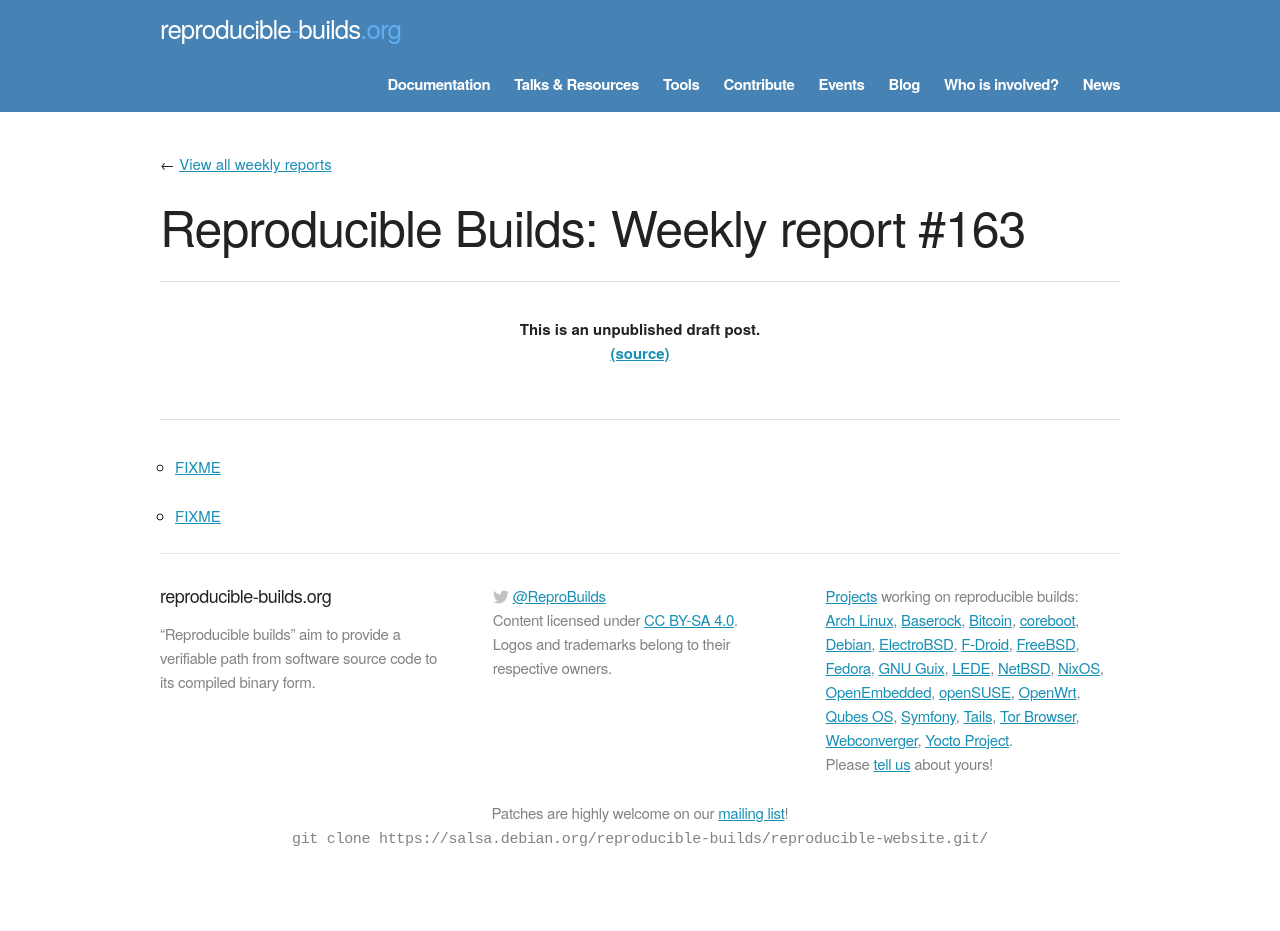
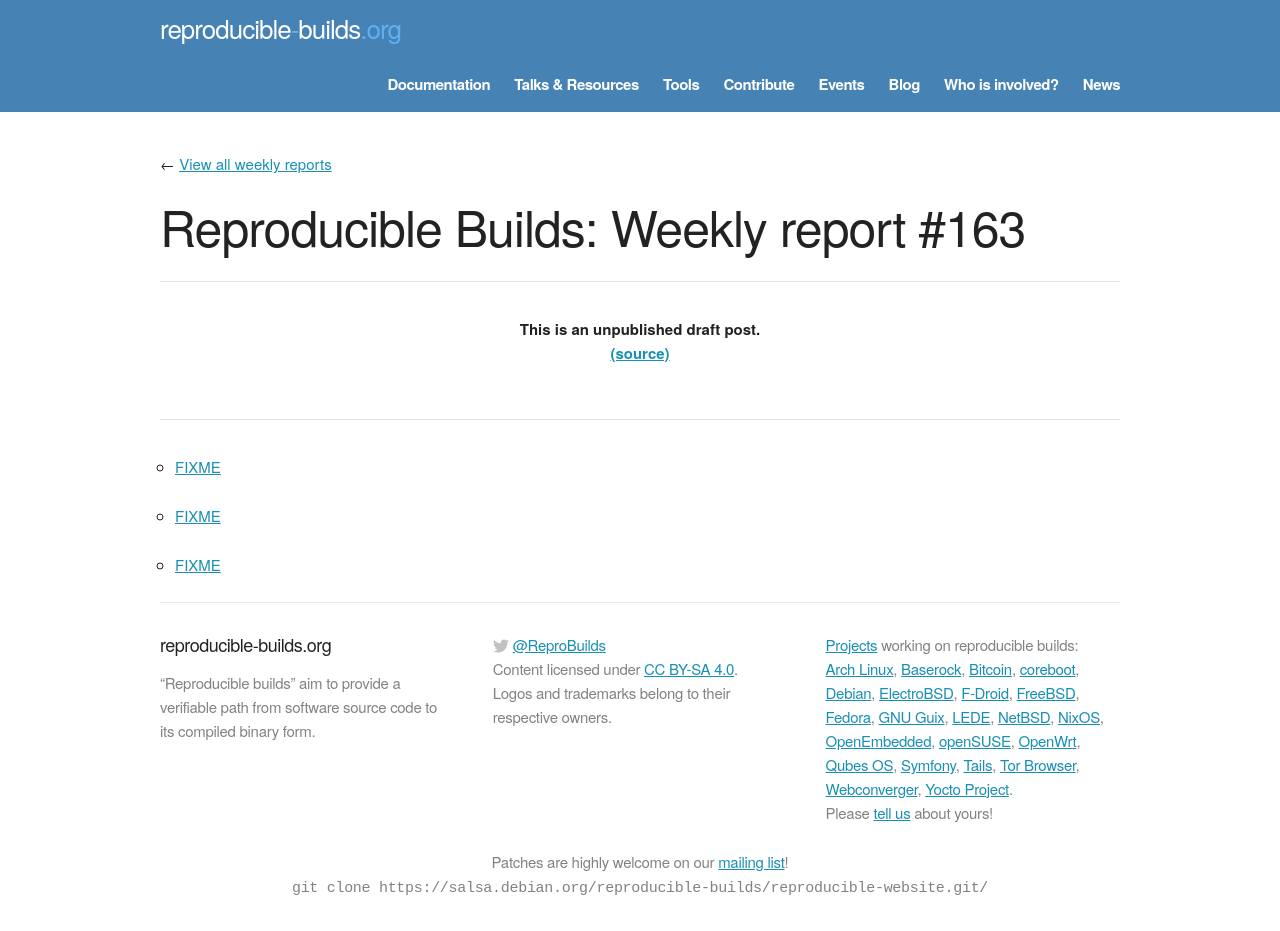
Before and after one commit to prototypefund/reproducible-website, a Jekyll site: the page built from _blog/posts/163.md, in a window 1280 px wide. Built offline with Jekyll 4.4.1, drawn with Linux system fonts in a browser that asks for light colours; some web fonts are replaced; before the commit the page ends 900 px from its top, so only the background shows below that.

Commit message:
163 += https://lists.reproducible-builds.org/pipermail/rb-general/2018-June/001001.html

```diff
--- a/_blog/posts/163.md
+++ b/_blog/posts/163.md
@@ -6,3 +6,5 @@
 * [FIXME](https://blog.beuc.net/posts/Reproducible_Windows_builds/)
 
 * [FIXME](https://salsa.debian.org/installer-team/debian-installer/merge_requests/3)
+
+* [FIXME](https://lists.reproducible-builds.org/pipermail/rb-general/2018-June/001001.html)
```
